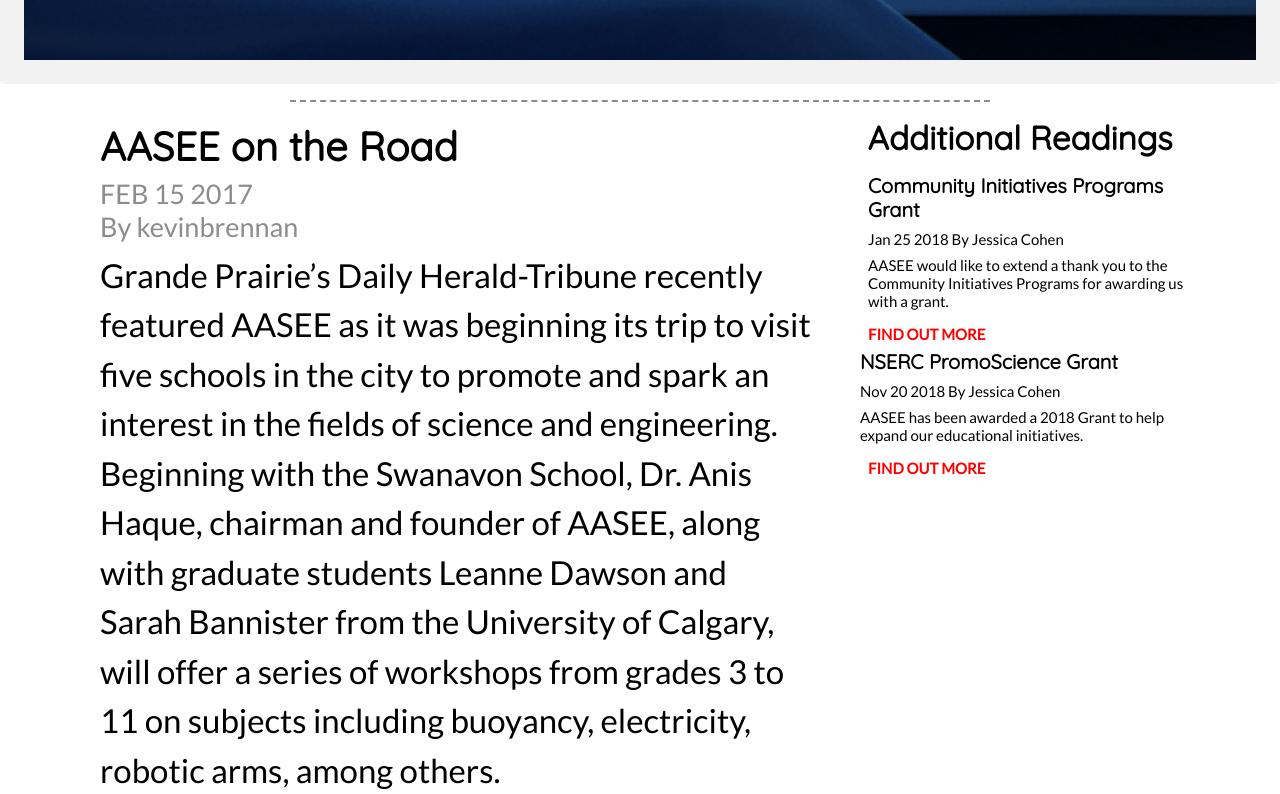
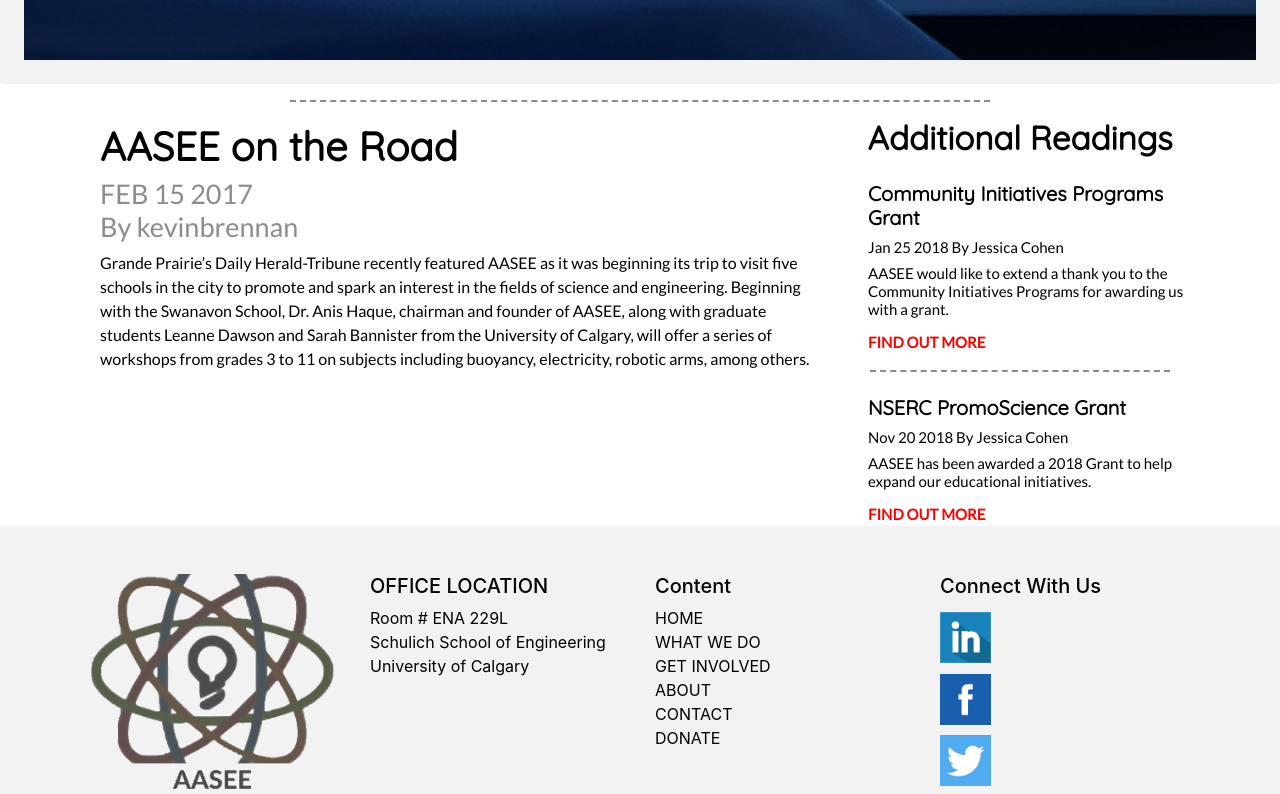
Before and after one commit to MushtabaA/AASEE-Website, a React (Create React App) app in the folder react-bootstrap/: page /news in a window 1280 px wide. Shown: the part 1206-2000 px from the top of the page. Built offline with nearby package versions, Linux system fonts and the light colour scheme.

Commit message:
Fixed News page

```diff
--- a/react-bootstrap/src/components/News.css
+++ b/react-bootstrap/src/components/News.css
@@ -1,6 +1,11 @@
 .lines {
   border-top: 2px dashed rgb(143, 137, 137);
   width: 700px;
+}
+
+.lines2 {
+  border-top: 2px dashed rgb(143, 137, 137);
+  width: 300px;
 }
 
 .quick {
@@ -31,7 +36,8 @@
   font-weight: 1;
   font-size: 15px;
   font-weight: bolder;
-  text-align-last: center;
+  /* text-align-last: center; */
+  /* text-align: center; */
 }
 .bold {
   font-family: Quicksand;
@@ -62,3 +68,9 @@
   font-weight: bolder;
   font-size: 107px;
 }
+
+.lato2 {
+  font-family: Lato;
+  color: #000000;
+  font-size: medium;
+}
--- a/react-bootstrap/src/components/News.jsx
+++ b/react-bootstrap/src/components/News.jsx
@@ -97,12 +97,12 @@ export default class News extends Component {
               <h5 class="pt-0 ml-0 text-left container-sm date">
                 By kevinbrennan
               </h5>
-              <p class="pt-0 ml-0 pr-0 mr-0 text-left container-sm left">
+              <p class="pt-0 ml-0 pr-0 mr-0 text-left container-sm lato2 left">
                 Grande Prairie’s Daily Herald-Tribune recently featured AASEE as it was beginning its trip to visit five schools in the city to promote and spark an interest in the fields of science and engineering. Beginning with the Swanavon School, Dr. Anis Haque, chairman and founder of AASEE, along with graduate students Leanne Dawson and Sarah Bannister from the University of Calgary, will offer a series of workshops from grades 3 to 11 on subjects including buoyancy, electricity, robotic arms, among others.
               </p>
             </div>
             <div className="col-md-4">
-              <h3 class="pt-0 ml-0 pb-0 mb-0 text-center container-sm quick">
+              <h3 class="pt-0 ml-0 pb-2 mb-0 text-center container-sm quick">
                 Additional Readings
               </h3>
               <h2 class="pt-3 ml-2 mt-0 text-left container-sm nobold">
@@ -116,20 +116,21 @@ export default class News extends Component {
                 Initiatives Programs for awarding us with a grant.
               </h1>
 
-              <a href="https://aasee.ca/2018/01/25/community-initiatives-programs-grant/" class="pt-0 ml-2 mb-5 text-center container-sm more">
+              <a href="https://aasee.ca/2018/01/25/community-initiatives-programs-grant/" class="pt-0 pb-2 ml-2 mb-5 text-center container-sm more">
                 FIND OUT MORE
               </a>
-              <h2 class="pt-1 ml-0 mt-0 text-left container-sm nobold">
+              <hr class="lines2" />
+              <h2 class="pt-2 ml-2 mt-0 text-left container-sm nobold">
                 NSERC PromoScience Grant
               </h2>
-              <h2 class="pb-0 ml-0 mt-0 text-left container-sm lato">
+              <h2 class="pb-0 ml-2 mt-0 text-left container-sm lato">
                 Nov 20 2018 By Jessica Cohen
               </h2>
-              <h2 class="pb-1 ml-0 mt-0 text-left container-sm lato">
+              <h2 class="pb-1 ml-2 mt-0 text-left container-sm lato">
                 AASEE has been awarded a 2018 Grant to help expand our
                 educational initiatives.
               </h2>
-              <a href="https://aasee.ca/2018/11/20/nserc-promoscience-grant/" class="pt-0 ml-2 mb-5 text-center container-sm more">
+              <a href="https://aasee.ca/2018/11/20/nserc-promoscience-grant/" class="pt-0 ml-2 mb-5 container-sm more">
                 FIND OUT MORE
               </a>
             </div>
```
